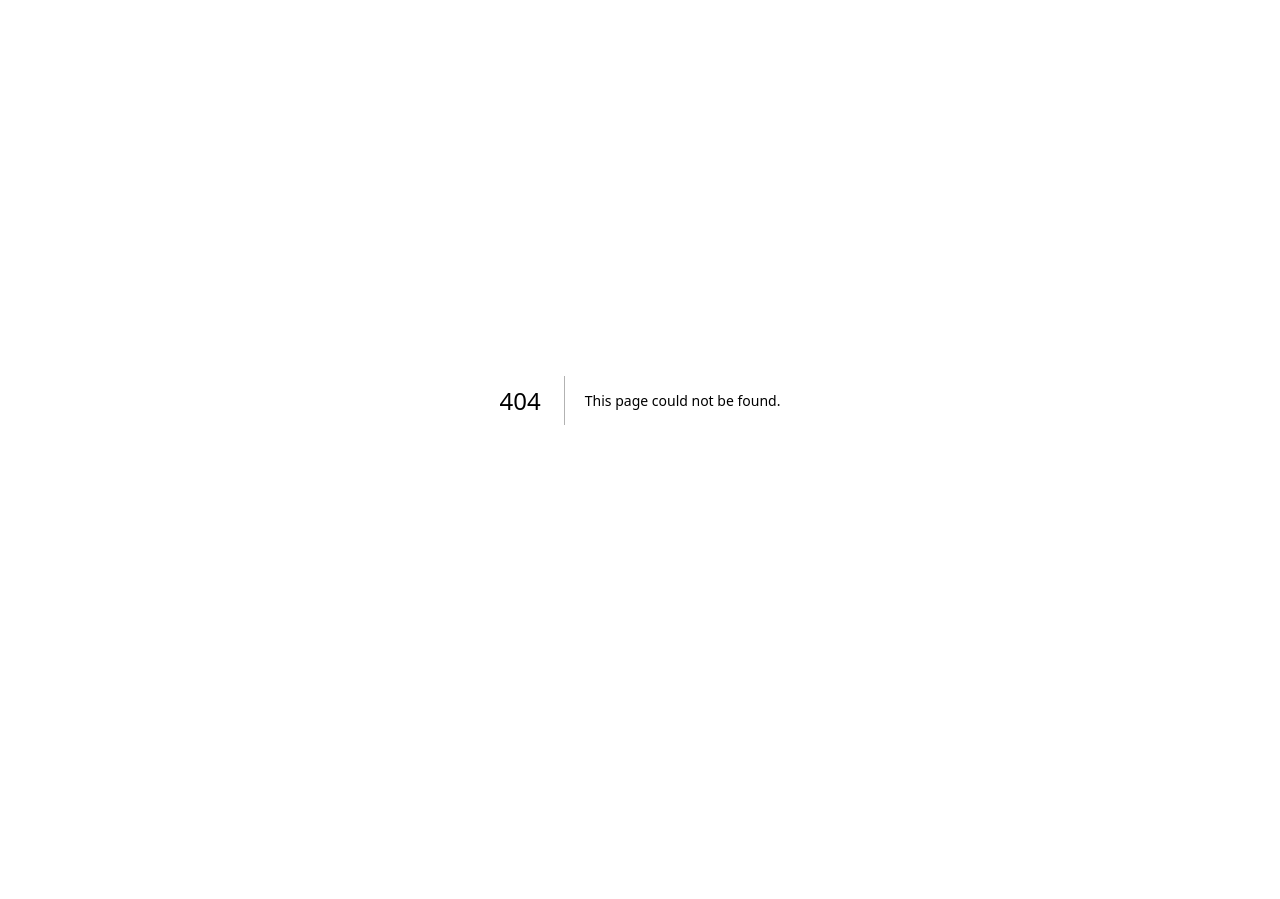
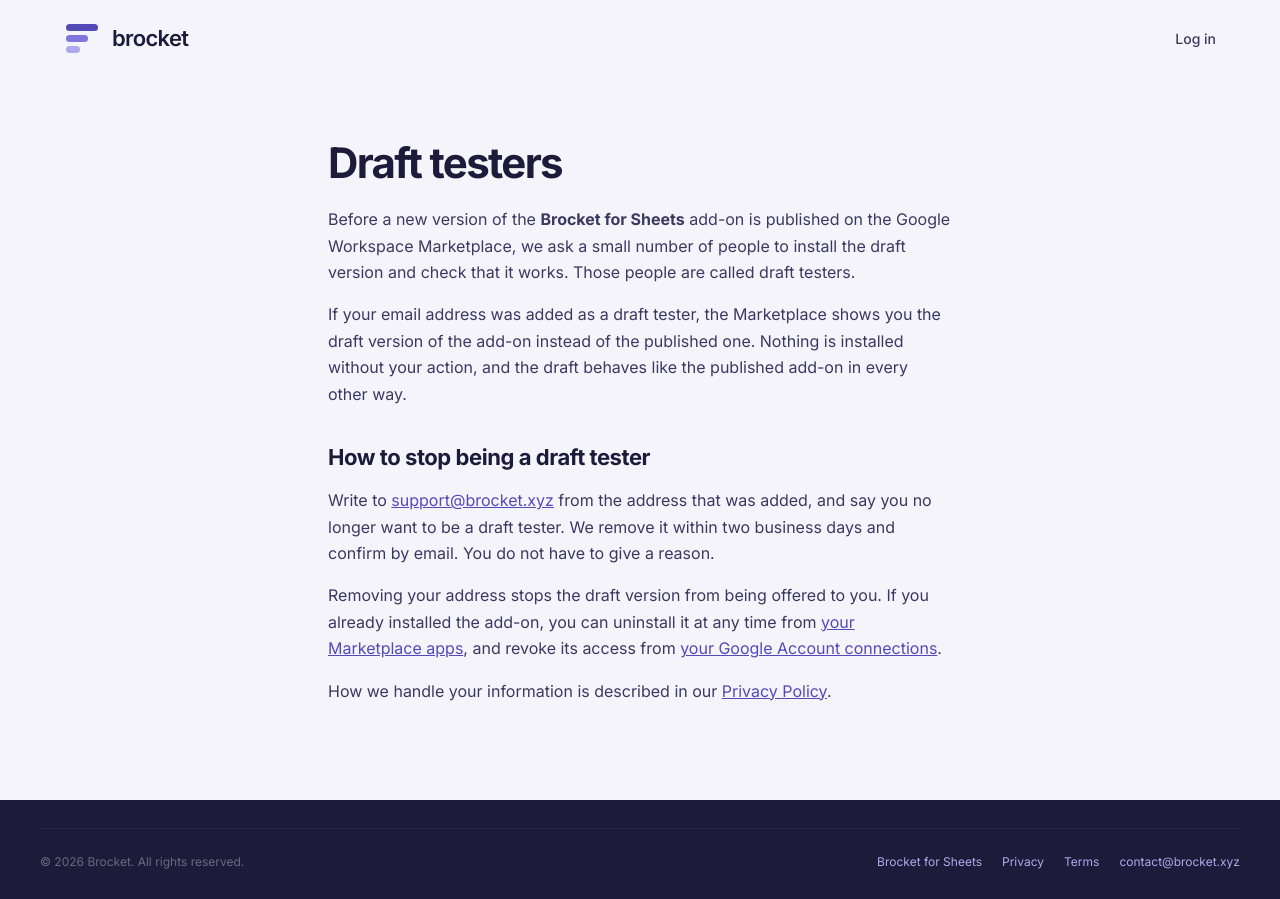
Before and after one commit to Brocket-ai/website, a Next.js app: page /sheets/draft-testers in a window 1280 px wide. Before the commit this address had no page. Before the commit the page ends 800 px from the top, so only its background shows below. Built offline with nearby package versions, Linux system fonts and the light colour scheme.

Commit message:
feat: draft tester opt-out page for the Marketplace listing
The Marketplace SDK requires an https URL where someone added as a draft tester can
ask to be removed; a mailto is rejected. The page is noindex and not linked from the
site: it exists for that field.

```diff
--- /dev/null
+++ b/app/sheets/draft-testers/page.tsx
@@ -0,0 +1,77 @@
+import type { Metadata } from "next"
+import { Footer } from "@/components/footer"
+import { SheetsNav } from "@/components/sheets-nav"
+
+export const metadata: Metadata = {
+  title: "Draft testers - Brocket for Sheets",
+  description:
+    "What it means to be a draft tester of the Brocket for Sheets add-on, and how to stop being one.",
+  robots: { index: false, follow: false },
+}
+
+export default function DraftTestersPage() {
+  return (
+    <div className="min-h-screen flex flex-col" style={{ backgroundColor: "#f5f4fb" }}>
+      <SheetsNav />
+
+      <main className="flex-1 mx-auto px-6 pb-24 pt-12 md:px-12 md:pt-16" style={{ maxWidth: "720px" }}>
+        <h1
+          style={{
+            fontSize: "clamp(30px, 5vw, 42px)",
+            fontWeight: 700,
+            letterSpacing: "-0.04em",
+            lineHeight: 1.1,
+            color: "#1e1a3a",
+            marginBottom: "20px",
+          }}
+        >
+          Draft testers
+        </h1>
+
+        <div style={{ fontSize: "16px", lineHeight: 1.65, color: "#3d3860" }}>
+          <p style={{ marginBottom: "16px" }}>
+            Before a new version of the <strong>Brocket for Sheets</strong> add-on is published on the
+            Google Workspace Marketplace, we ask a small number of people to install the draft version
+            and check that it works. Those people are called draft testers.
+          </p>
+          <p style={{ marginBottom: "16px" }}>
+            If your email address was added as a draft tester, the Marketplace shows you the draft
+            version of the add-on instead of the published one. Nothing is installed without your
+            action, and the draft behaves like the published add-on in every other way.
+          </p>
+
+          <h2 style={{ fontSize: "22px", fontWeight: 700, letterSpacing: "-0.02em", color: "#1e1a3a", margin: "32px 0 12px" }}>
+            How to stop being a draft tester
+          </h2>
+          <p style={{ marginBottom: "16px" }}>
+            Write to <a href="mailto:support@brocket.xyz" style={{ color: "#534ab7", textDecoration: "underline" }}>support@brocket.xyz</a>{" "}
+            from the address that was added, and say you no longer want to be a draft tester. We remove
+            it within two business days and confirm by email. You do not have to give a reason.
+          </p>
+          <p style={{ marginBottom: "16px" }}>
+            Removing your address stops the draft version from being offered to you. If you already
+            installed the add-on, you can uninstall it at any time from{" "}
+            <a href="https://workspace.google.com/marketplace/myapps" target="_blank" rel="noopener noreferrer" style={{ color: "#534ab7", textDecoration: "underline" }}>
+              your Marketplace apps
+            </a>
+            , and revoke its access from{" "}
+            <a href="https://myaccount.google.com/connections" target="_blank" rel="noopener noreferrer" style={{ color: "#534ab7", textDecoration: "underline" }}>
+              your Google Account connections
+            </a>
+            .
+          </p>
+          <p>
+            How we handle your information is described in our{" "}
+            <a href="/privacy" style={{ color: "#534ab7", textDecoration: "underline" }}>Privacy Policy</a>.
+          </p>
+        </div>
+      </main>
+
+      <div style={{ backgroundColor: "#1e1a3a", padding: "0 24px 28px" }}>
+        <div style={{ maxWidth: "1200px", margin: "0 auto", paddingTop: "28px" }}>
+          <Footer />
+        </div>
+      </div>
+    </div>
+  )
+}
```
